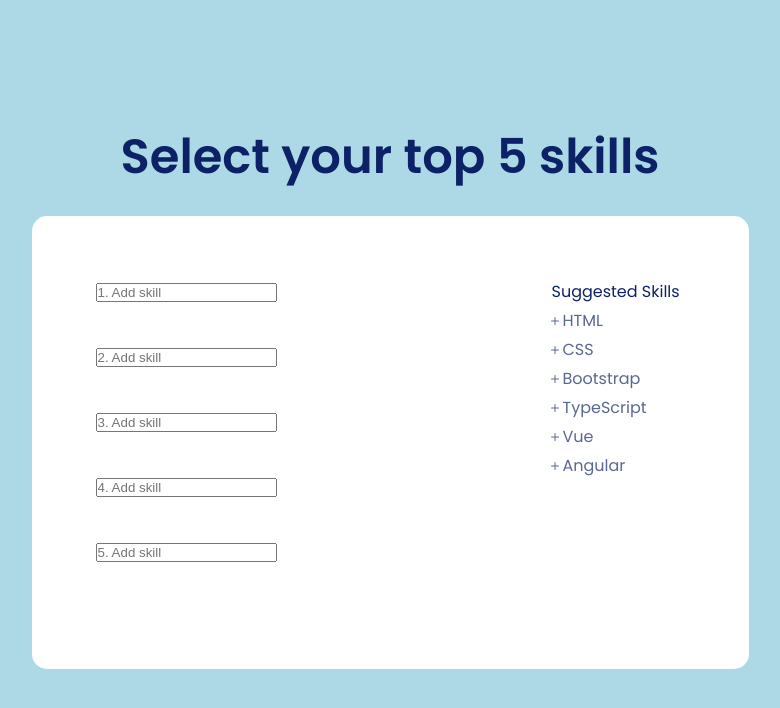
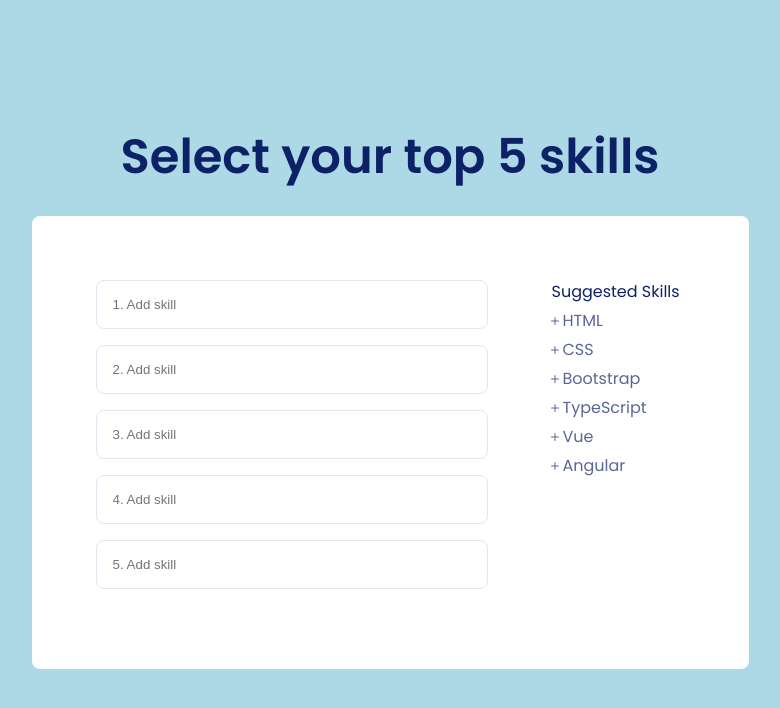
Before and after one commit to DevNik14/sortable-list-component, a React (Vite) app: page / in a window 1280 px wide. Shown: the top 708 px of the page, without its empty margins (250-1030 px from the left). Built offline with nearby package versions, Linux system fonts and the light colour scheme.

Commit message:
style: style the input filed

```diff
--- a/src/Components/SelectedSkillsList/SelectedSkillsList.module.css
+++ b/src/Components/SelectedSkillsList/SelectedSkillsList.module.css
@@ -10,7 +10,7 @@ svg {
   max-width: 717px;
   background: #fff;
   padding: 64px;
-  border-radius: 15px;
+  border-radius: 8px;
   text-align: left;
   display: grid;
   grid-template-columns: 392px 133px;
@@ -20,7 +20,7 @@ svg {
 
 .selectedSkill {
   background: #0D2167;
-  border-radius: 15px;
+  border-radius: 8px;
   max-width: 392px;
   color: #fff;
   padding: 16px;
--- a/src/Components/SkillInput/SkillInput.module.css
+++ b/src/Components/SkillInput/SkillInput.module.css
@@ -0,0 +1,8 @@
+input {
+  width: 100%;
+  padding: 16px;
+  border-radius: 8px;
+  border: 1px solid #E3E5F1;
+  color: #5A6793;
+  outline: none;
+}
```
